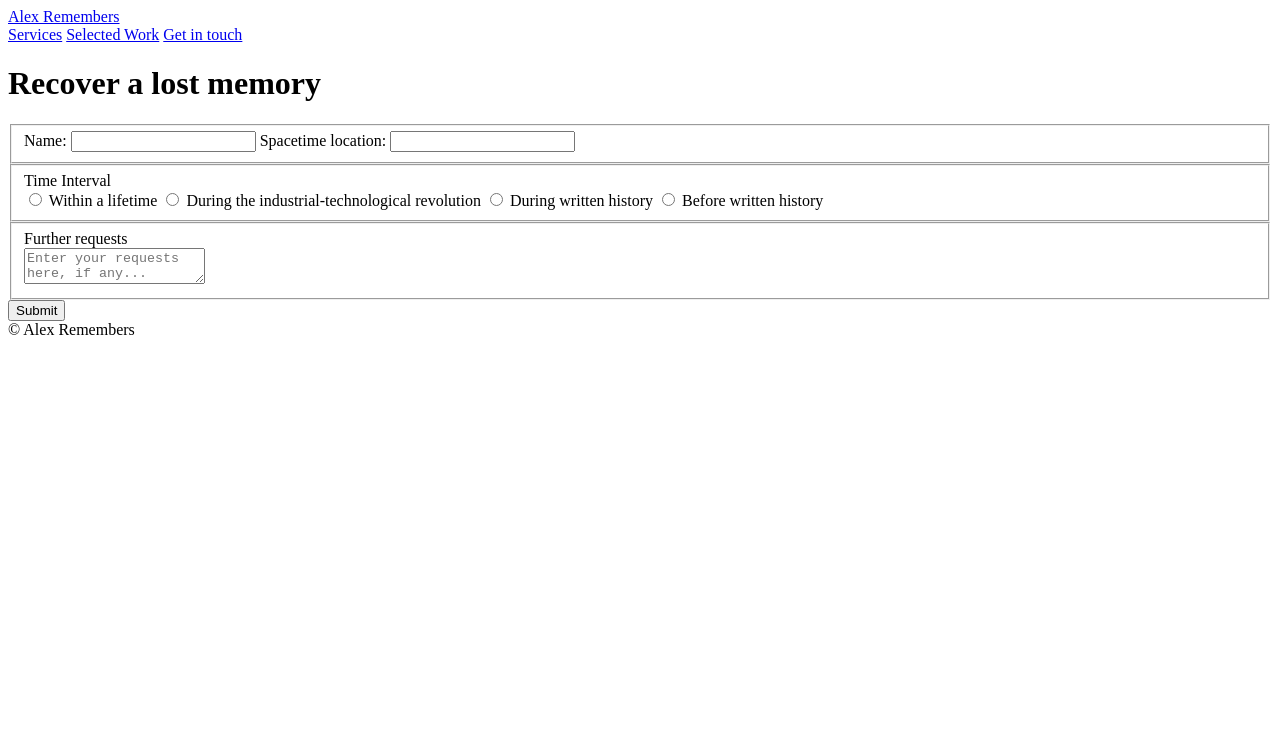
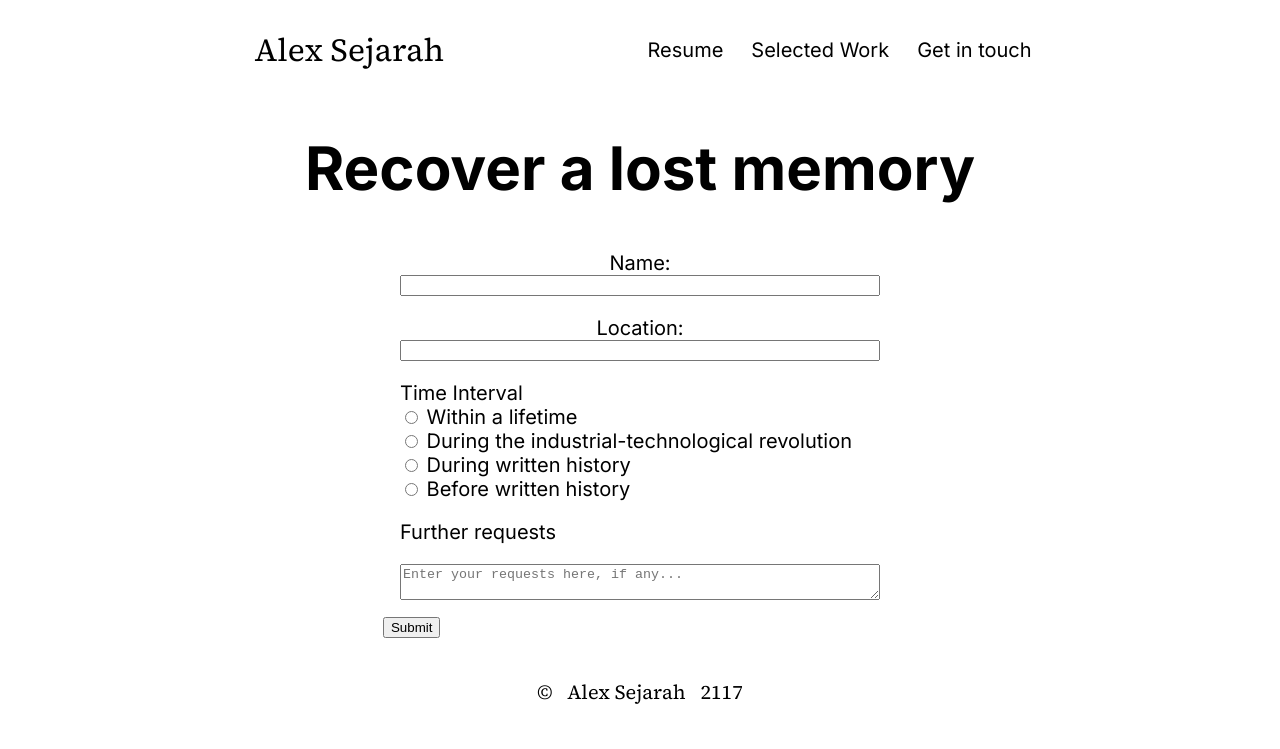
Before and after one commit to toeireishuman/aA-capstone_1-html_and_css, a plain HTML site: page page4/index.html in a window 1280 px wide. Drawn offline with Linux system fonts and the light colour scheme.

Commit message:
Add page4's initial design and content

```diff
--- a/page4/index.html
+++ b/page4/index.html
@@ -2,22 +2,34 @@
 <html lang="en">
 
 <head>
-    <meta charset="UTF-8">
+    <meta charset="utf-8">
     <meta name="viewport" content="width=device-width, initial-scale=1.0">
-    <title>Get in touch</title>
+    <title>Alex Sejarah</title>
+    <link rel="stylesheet" href="./styles.css">
+    <link rel="preconnect" href="https://fonts.googleapis.com">
+    <link rel="preconnect" href="https://fonts.gstatic.com" crossorigin>
+    <link
+        href="https://fonts.googleapis.com/css2?family=Source+Serif+4:ital,opsz,wght@0,8..60,200..900;1,8..60,200..900&display=swap"
+        rel="stylesheet">
+    <link rel="preconnect" href="https://fonts.googleapis.com">
+    <link rel="preconnect" href="https://fonts.gstatic.com" crossorigin>
+    <link
+        href="https://fonts.googleapis.com/css2?family=Inter:ital,opsz,wght@0,14..32,100..900;1,14..32,100..900&display=swap"
+        rel="stylesheet">
 </head>
 
 <body>
     <header>
         <div class="navigation-bar">
-            <span><a href="#">Alex Remembers</a></span>
+            <span class="logo serif"><a href="../page1/index.html">Alex Sejarah</a></span>
             <nav>
-                <a href="#">Services</a>
-                <a href="#">Selected Work</a>
-                <a href="#">Get in touch</a>
+                <a href="../page2/index.html">Resume</a>
+                <a href="../page3/index.html">Selected Work</a>
+                <a href="../page4/index.html">Get in touch</a>
             </nav>
         </div>
     </header>
+
     <h1>Recover a lost memory</h1>
     <main>
         <form method="post">
@@ -27,12 +39,12 @@
                     <input type="text" name="name" id="name">
                 </label>
                 <label for="spacetime-location">
-                    <span>Spacetime location:</span>
+                    <span>Location:</span>
                     <input type="text" name="spacetime-location" id="spacetime-location">
                 </label>
             </fieldset>
             <fieldset>
-                <label for="time-interval">
+                <label class="time-interval" for="time-interval">
                     <div>Time Interval</div>
                     <label for="lifetime">
                         <input type="radio" name="lifetime" id="lifetime">
@@ -59,8 +71,9 @@
             <input type="submit" id="submit">
         </form>
     </main>
+
     <footer>
-        &#169; Alex Remembers
+        <div class="logo serif">&#169; <a href="./index.html">Alex Sejarah</a> 2117</div>
     </footer>
 </body>
 
--- a/page4/styles.css
+++ b/page4/styles.css
@@ -0,0 +1,96 @@
+html {
+    background-color: #FFFFFF;
+    color: #000000;
+    min-width: 25%;
+    width: 64%;
+    max-width: 64%;
+    margin: auto;
+    text-align: justify;
+    text-justify: auto;
+    font-size: 20px;
+    font-family: "Inter", Verdana, Geneva, Tahoma, sans-serif;
+}
+
+a {
+    text-decoration: none;
+    color: #000000;
+    padding: 0.5em;
+}
+
+.serif {
+    font-family: "Source Serif 4", Georgia, 'Times New Roman', Times, serif;
+}
+
+.logo {
+    font-size: 160%;
+}
+
+/* HEADER */
+
+.navigation-bar {
+    display: flex;
+    justify-content: space-between;
+    align-items: center;
+    padding: 1em 0;
+}
+
+.navigation-bar nav {
+    display: flex;
+    gap: 8px;
+}
+
+.navigation-bar nav a {
+    padding: 0.5em;
+}
+
+.navigation-bar a:hover {
+    color: #FFFFFF;
+    background-color: #000000;
+}
+
+/* FOOTER */
+
+footer {
+    padding: 2em 0;
+    display: flex;
+    justify-content: center;
+}
+
+footer .logo {
+    font-size: 1em;
+    margin: auto;
+}
+
+
+/* MAIN */
+
+h1 {
+    text-align: center;
+    font-size: 3rem;
+}
+
+form {
+    width: 64%;
+    margin: auto;
+}
+
+fieldset {
+    border: none;
+    display: flex;
+    flex-flow: column wrap;
+    gap: 1em;
+}
+
+.time-interval {
+    display: flex;
+    flex-flow: column wrap;
+}
+
+.basic-info {
+    text-align: center;
+}
+
+.basic-info label {
+    display: flex;
+    flex-flow: column wrap;
+}
```
